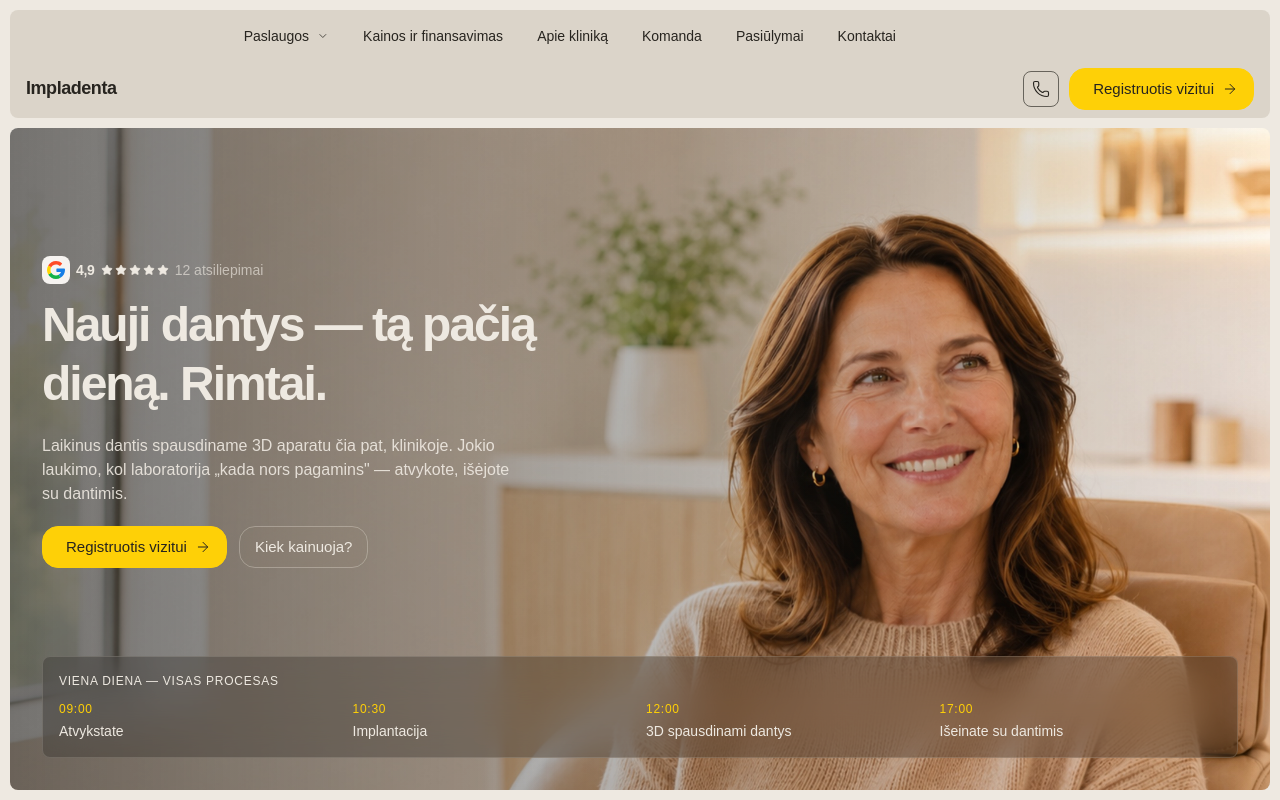
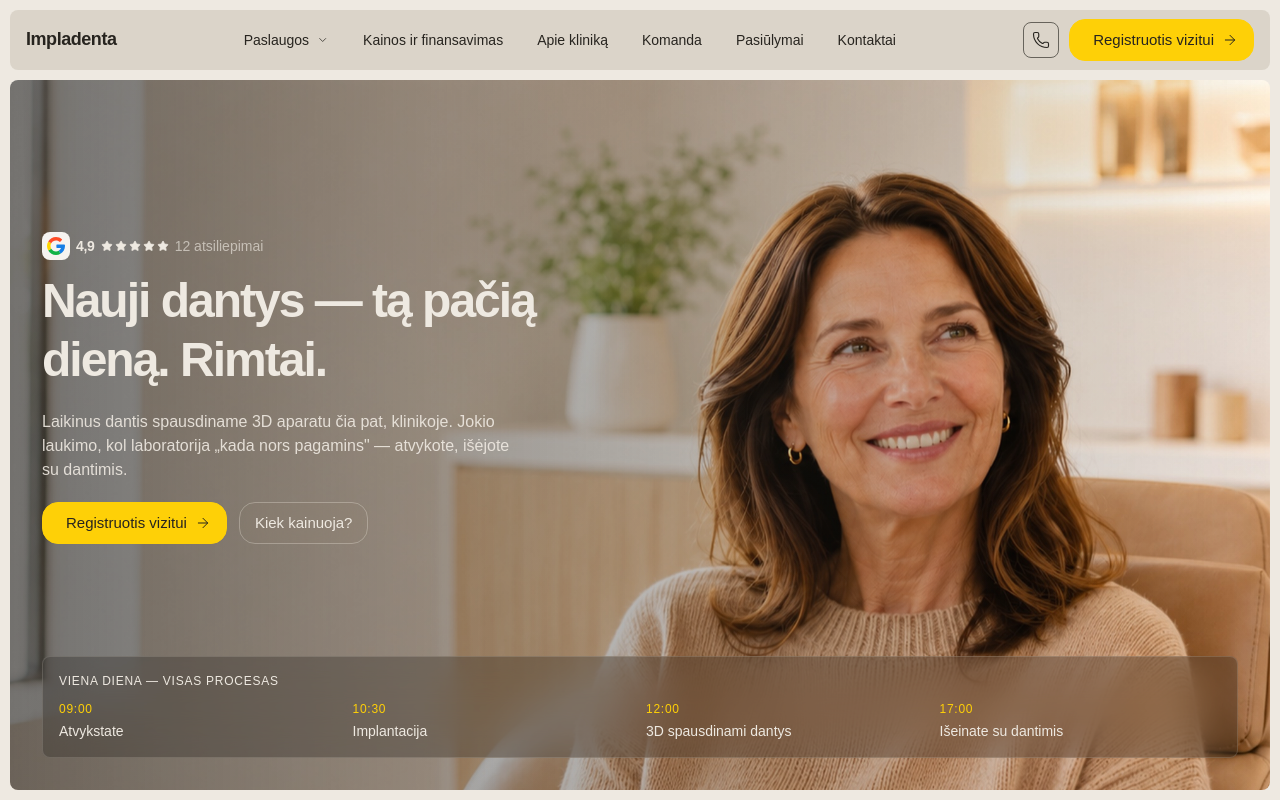
Before and after one commit to jociusjustinas-dev/impladenta, a React (Vite) app: page / in a window 1280 px wide. Shown: the top 800 px of the page. Built offline with nearby package versions, Linux system fonts and the light colour scheme; a web font is replaced by a local one.

Commit message:
Fix vertical alignment of desktop navigation menu items.
Restore absolute centering on the nav links so they line up with the logo and action buttons instead of sitting at the top of the bar.

Co-authored-by: Cursor <cursoragent@cursor.com>

```diff
--- a/src/styles/baseframe/components.css
+++ b/src/styles/baseframe/components.css
@@ -902,30 +902,25 @@
 
 @media screen and (min-width: 992px) {
   .bf-nav-bar {
-    display: grid;
-    grid-template-columns: minmax(0, 1fr) auto minmax(0, 1fr);
     padding-inline: var(--bf-nav-bar-pad-x);
   }
 
-  .bf-nav-logo-wrap {
-    grid-column: 1;
-    justify-self: start;
-    z-index: 2;
-  }
-
   .bf-nav-menu {
-    grid-column: 1 / -1;
-    grid-row: 1;
-    justify-self: center;
+    position: absolute;
+    top: 50%;
+    left: 50%;
     z-index: 1;
     width: max-content;
     max-width: calc(100% - 20rem);
-    transform: translateX(calc(var(--bf-nav-menu-optical-offset, 0px) * -1));
-  }
-
+    transform: translate(
+      calc(-50% - var(--bf-nav-menu-optical-offset, 0px)),
+      -50%
+    );
+  }
+
+  .bf-nav-logo-wrap,
   .bf-nav-actions {
-    grid-column: 3;
-    justify-self: end;
+    position: relative;
     z-index: 2;
     flex: none;
   }
```
